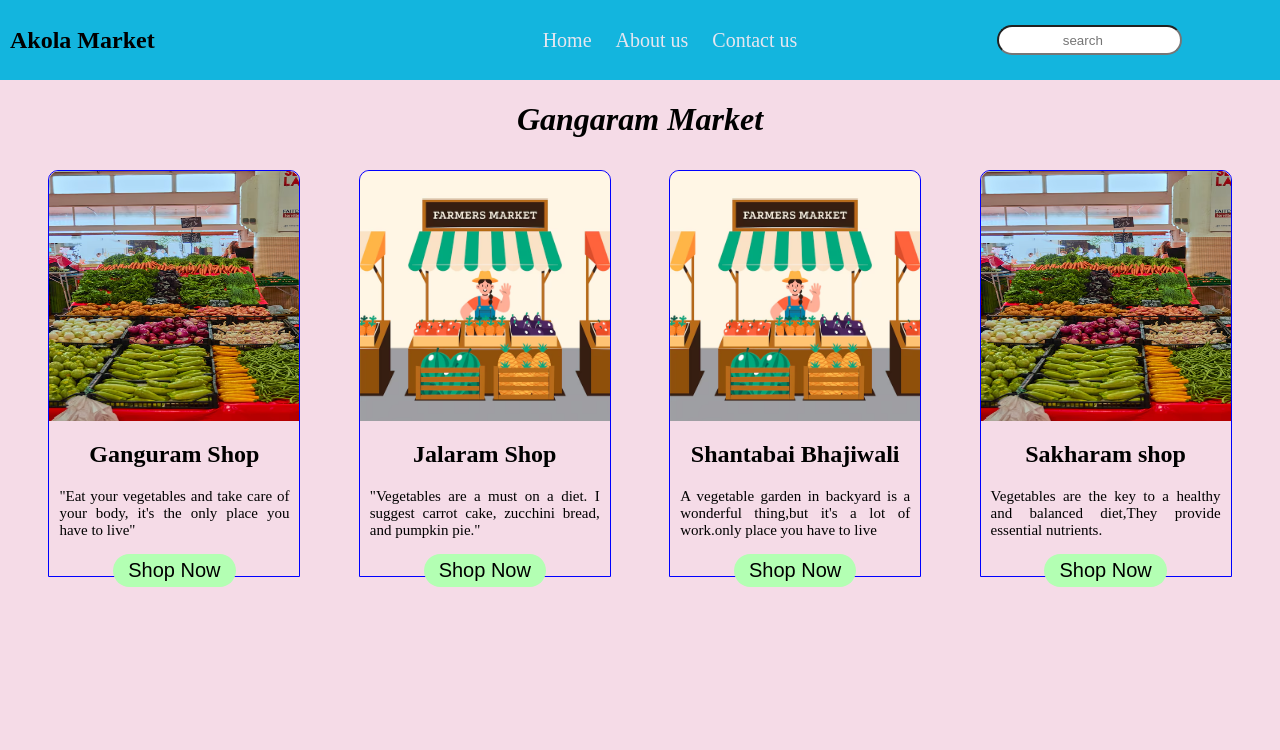
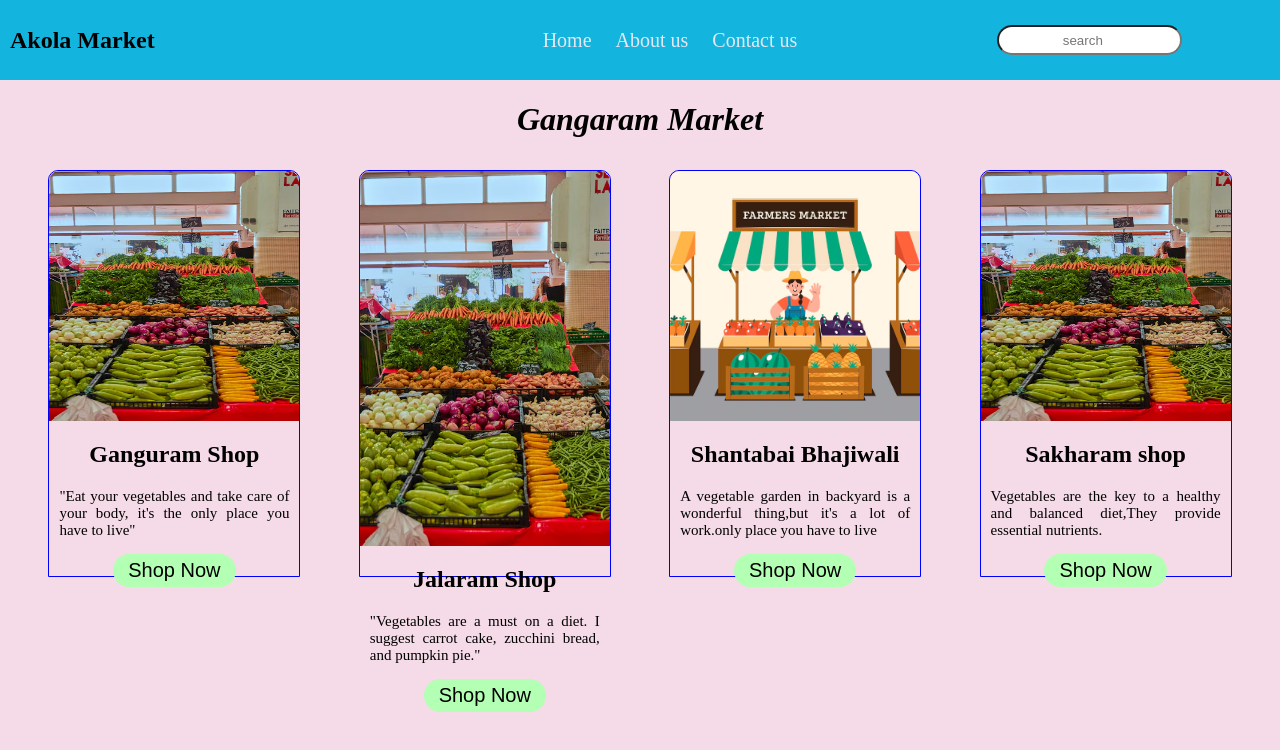
Before and after one commit to Tejashreeraut/Assignment18, a plain HTML site: page index.html in a window 1280 px wide. Drawn offline with Linux system fonts and the light colour scheme; files whose address does not match are found by name.

Commit message:
image added

```diff
--- a/index.html
+++ b/index.html
@@ -202,7 +202,7 @@
         </div>
 
         <div class="product_card">
-            <img src="C:\Users\tejas\OneDrive\Desktop\Assignment18\Assignment18\flat-design-farmers-market-illustration_23-2149317395.avif" alt="kashmir apple" class="apple_img">
+            <img src="C:\Users\tejas\OneDrive\Desktop\Assignment18\Assignment18\vertical-shot-bazaar-full-different-vegetables_181624-13826.avif" alt="kashmir apple" class="apple_img">
             <h2 class="product_title">Jalaram Shop</h2>
             <p class="product_info">
                 "Vegetables are a must on a diet. I suggest carrot cake, zucchini bread, and pumpkin pie."
```
